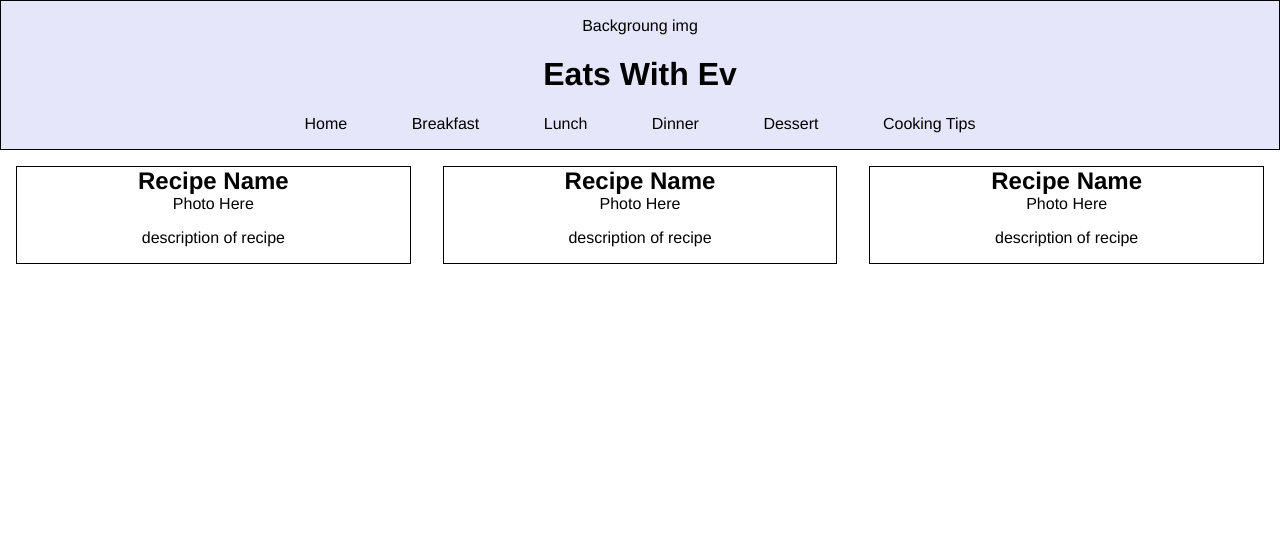
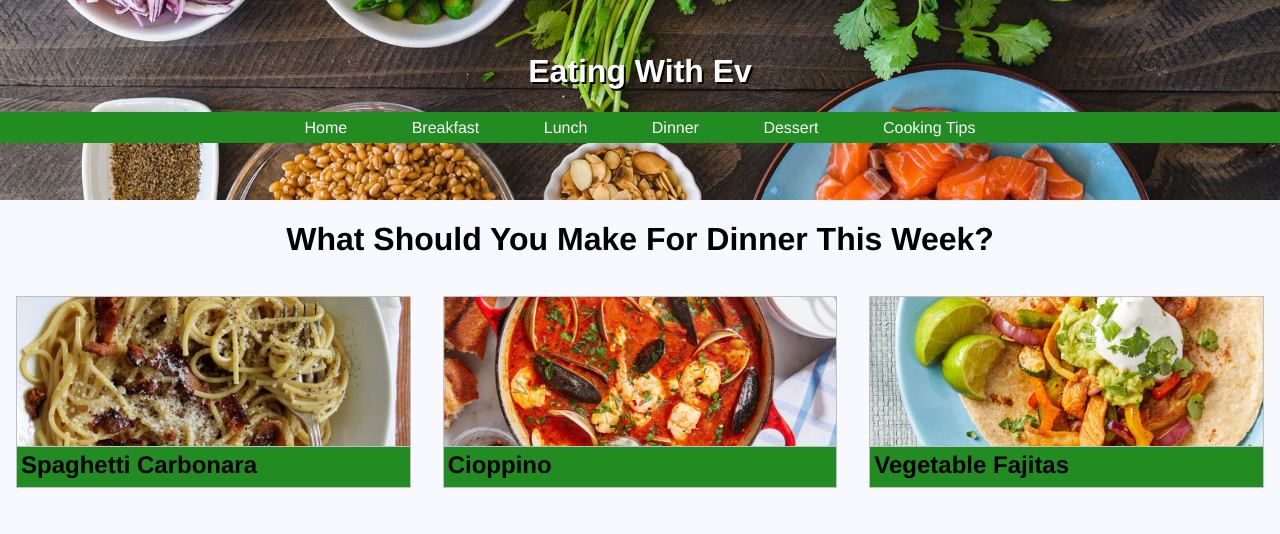
Before and after one commit to er0driguez/dealers_choice_html, a plain HTML site: page index.html in a window 1280 px wide. Drawn offline with Linux system fonts and the light colour scheme.

Commit message:
more css and pics

```diff
--- a/index.html
+++ b/index.html
@@ -1,6 +1,6 @@
 <html>
     <head>
-        <title>Eats with Ev</title>
+        <title>Eating with Ev</title>
 
         <style>
             * {
@@ -10,68 +10,128 @@
                 font-family: helvetica;
                 text-align: center;
                 margin: 0;
+                background-color: ghostwhite;
             }
             #header {
                 color: black;
                 background-color: lavender;
-                border: solid 1px black;
-                padding: 1rem;
+                padding: 2rem 0 3rem 0;
+                background-image: url("foodheader.jpeg");
+                background-size: cover;
+                background-position: center;
+                height: 200px;
+                color: white;
+            }
+            #header h1 {
+                text-shadow: 2px 2px black;
             }
             #nav {
                 list-style-type: none;
                 margin: 0;
-                padding:  0;
+                padding:  6px;
+                width: 100%;
+
+            }
+            #header ul {
+                margin: 0;
+                background-color: forestgreen;
             }
             #nav li {
                 display:inline;
                 padding: 30px;
+                text-shadow: 0px;
+                vertical-align: middle;
             }
             a:hover {
-                background-color: darkviolet;
-                color: lavender;
-                padding: 6px 6px 0 6px;
-
+                background-color: white;
+                color: forestgreen;
+                padding: 2px;
             }
-
             .recipe {
-                border: solid 1px black;
+                border: solid 1px silver;
                 float: left;
                 width: calc(100%/3 - 2rem);
                 margin: 1rem
             }
+
             h2 {
                 margin:0;
+                text-align: left;
+            }
+            h2:hover {
+
+            }
+            .name-desc {
+                text-align: left;
+                padding: 4px;
+                background-color: forestgreen;
+                overflow: hidden;
+                height: 40px;
+            }
+            .name-desc:hover {
+                height: 105px;
+                transition: height 2s;
+                color: cornsilk;
+            }
+            #one > .picture {
+                background-image: url(Spaghetti-Carb-2.webp);
+                margin: 0;
+                height: 150px;
+                background-position: center;
+                background-size: cover;
+                border-bottom: 1px solid silver;
+            }
+            #two > .picture {
+                background-image: url(cioppino.jpeg);
+                margin: 0;
+                height: 150px;
+                background-position: center;
+                background-size: cover;
+                border-bottom: 1px solid silver;
+            }
+            #three > .picture {
+                background-image: url(veggie-fajitas.jpeg);
+                margin: 0;
+                height: 150px;
+                background-position: center;
+                background-size: cover;
+                border-bottom: 1px solid silver;
             }
         </style>
     </head>
     <body>
         <div id='header'>
-            <div>Backgroung img</div>
-            <h1>Eats With Ev</h1>
+            <h1>Eating With Ev</h1>
             <ul id='nav'>
                 <li><a>Home</a></li>
-                <li>Breakfast</li>
-                <li>Lunch</li>
-                <li>Dinner</li>
-                <li>Dessert</li>
-                <li>Cooking Tips</li>
+                <li><a>Breakfast</a></li>
+                <li><a>Lunch</a></li>
+                <li><a>Dinner</a></li>
+                <li><a>Dessert</a></li>
+                <li><a>Cooking Tips</a></li>
             </ul>
         </div>
-
+        <h1>What Should You Make For Dinner This Week?</h1>
         <div class='recipe' id='one'>
-            <h2>Recipe Name</h2>
-            <div>Photo Here</div>
-            <p>description of recipe</p>
+            <div class='picture'></div>
+            <div class='name-desc'>
+            <h2>Spaghetti Carbonara</h2>
+            <p>A Roman favorite for every bacon lover</p>
+            </div>
         </div>
         <div class='recipe' id='two'>
-            <h2>Recipe Name</h2>
-            <div>Photo Here</div>
-            <p>description of recipe</p>
+            <div class='picture'></div>
+            <div class='name-desc'>
+            <h2>Cioppino</h2>
+            <p>This delicious Italian-American fisherman's stew is brimming with fresh seafood.</p>
+            </div>
         </div>
         <div class='recipe' id='three'>
-            <h2>Recipe Name</h2>
-            <div>Photo Here</div>
-            <p>description of recipe</p>
+            <div class='picture'></div>
+            <div class='name-desc'>
+            <h2>Vegetable Fajitas</h2>
+            <p>Eat your colors with this vibrant Mexican classic.</p>
+            </div>
         </div>
     </body>
 </html>
```
Also changed, not shown: Spaghetti-Carb-2.webp (added), cioppino.jpeg (added), foodheader.jpeg (added), veggie-fajitas.jpeg (added), 1 other file.
